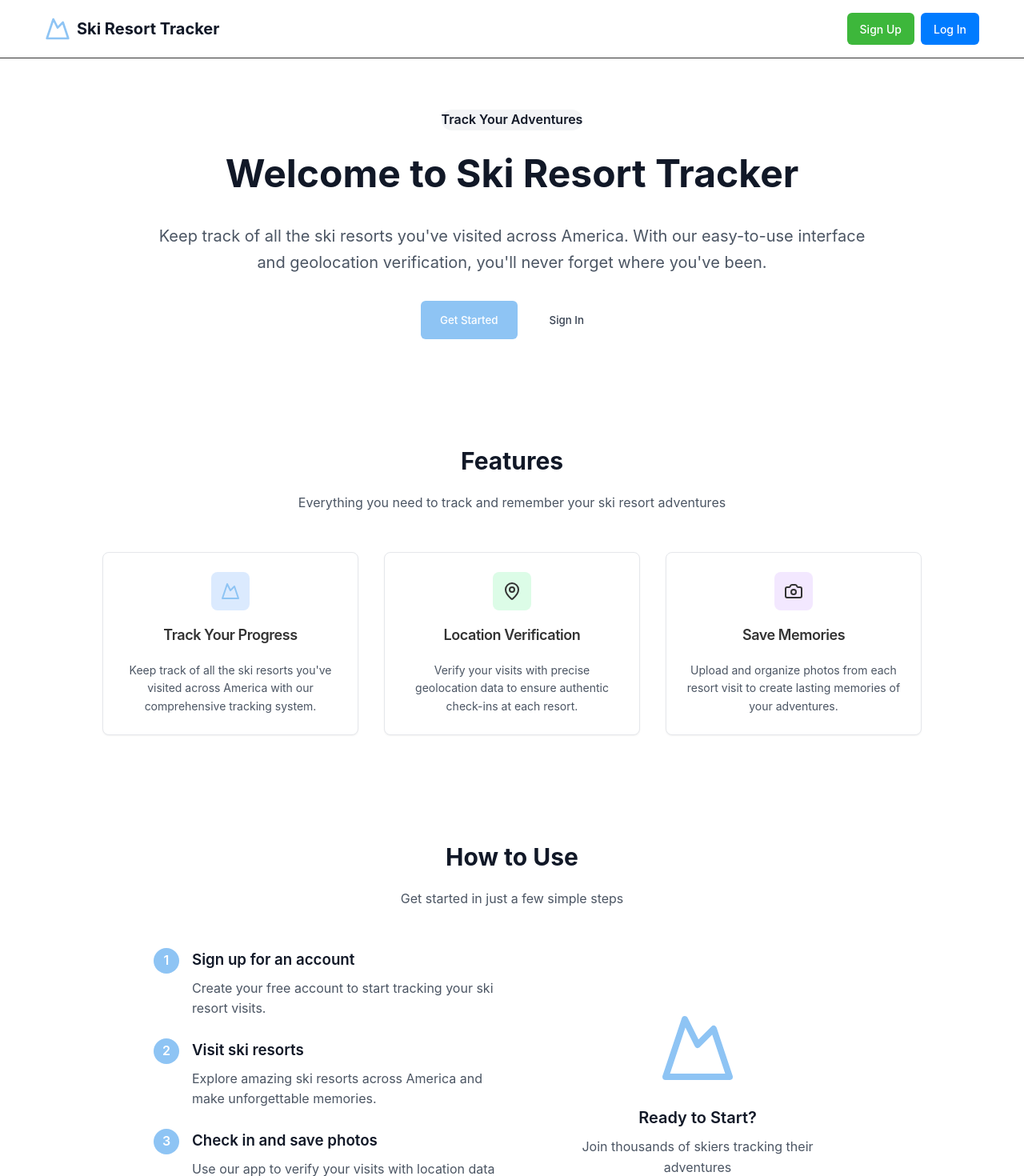
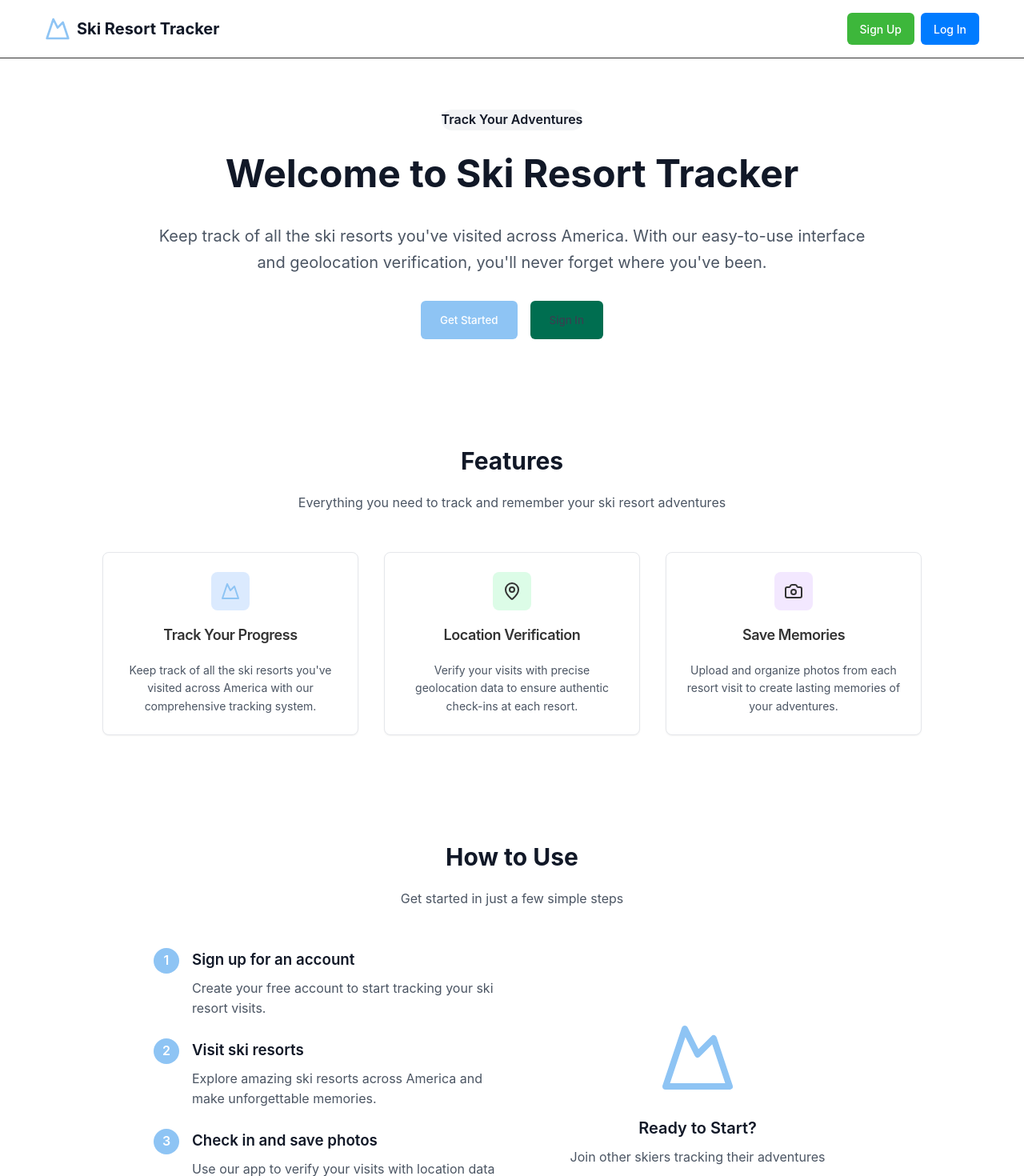
Before and after one commit to andystevenson910/skitrack, a Next.js app: page / in a window 1280 px wide. Shown: the top 1470 px of the page at 80% size. Built offline with nearby package versions, Linux system fonts and the light colour scheme; no server answers.

Commit message:
button color change test

```diff
--- a/src/pages/index.tsx
+++ b/src/pages/index.tsx
@@ -53,7 +53,7 @@ export default function Index() {
             <Button size="lg" onClick={() => router.push("/signup")} className="bg-[#8ec4f4] hover:bg-[#7cacd5]">
               Get Started
             </Button>
-            <Button size="lg" variant="outline" onClick={() => router.push("/login")}>
+            <Button size="lg" variant="outline" onClick={() => router.push("/login")} className="bg-[#006E50]">
               Sign In
             </Button>
           </div>
@@ -173,7 +173,7 @@ export default function Index() {
               <div className="bg-gradient-to-br from-blue-50 to-indigo-100 rounded-lg p-8 text-center">
                 <Mountain className="h-24 w-24 text-[#8ec4f4] mx-auto mb-4" />
                 <h3 className="text-xl font-semibold text-gray-900 mb-2">Ready to Start?</h3>
-                <p className="text-gray-600 mb-6">Join thousands of skiers tracking their adventures</p>
+                <p className="text-gray-600 mb-6">Join other skiers tracking their adventures</p>
                 <Button onClick={() => router.push("/signup")} className="bg-[#8ec4f4] hover:bg-[#7cacd5]">
                   Sign Up Today
                 </Button>
```
